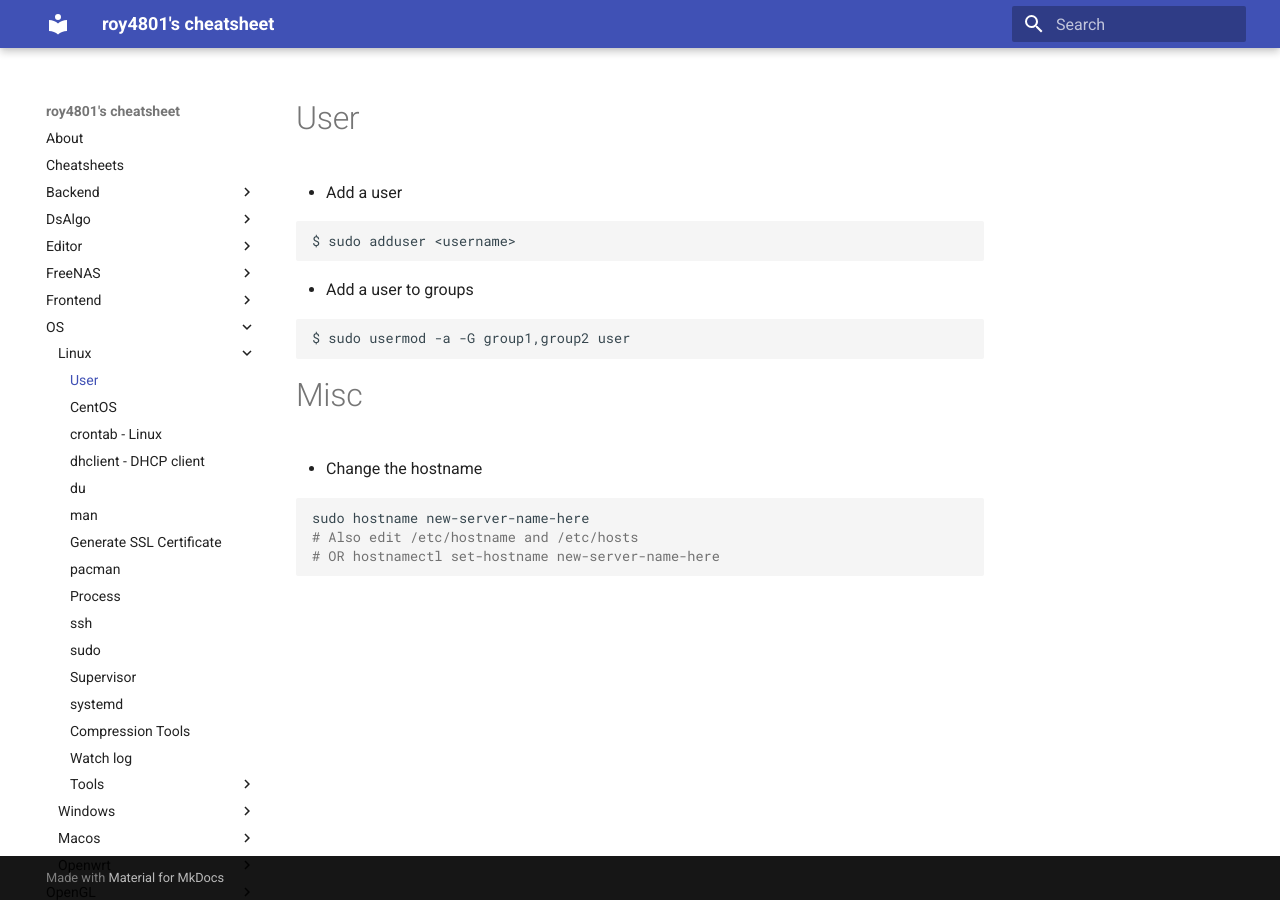
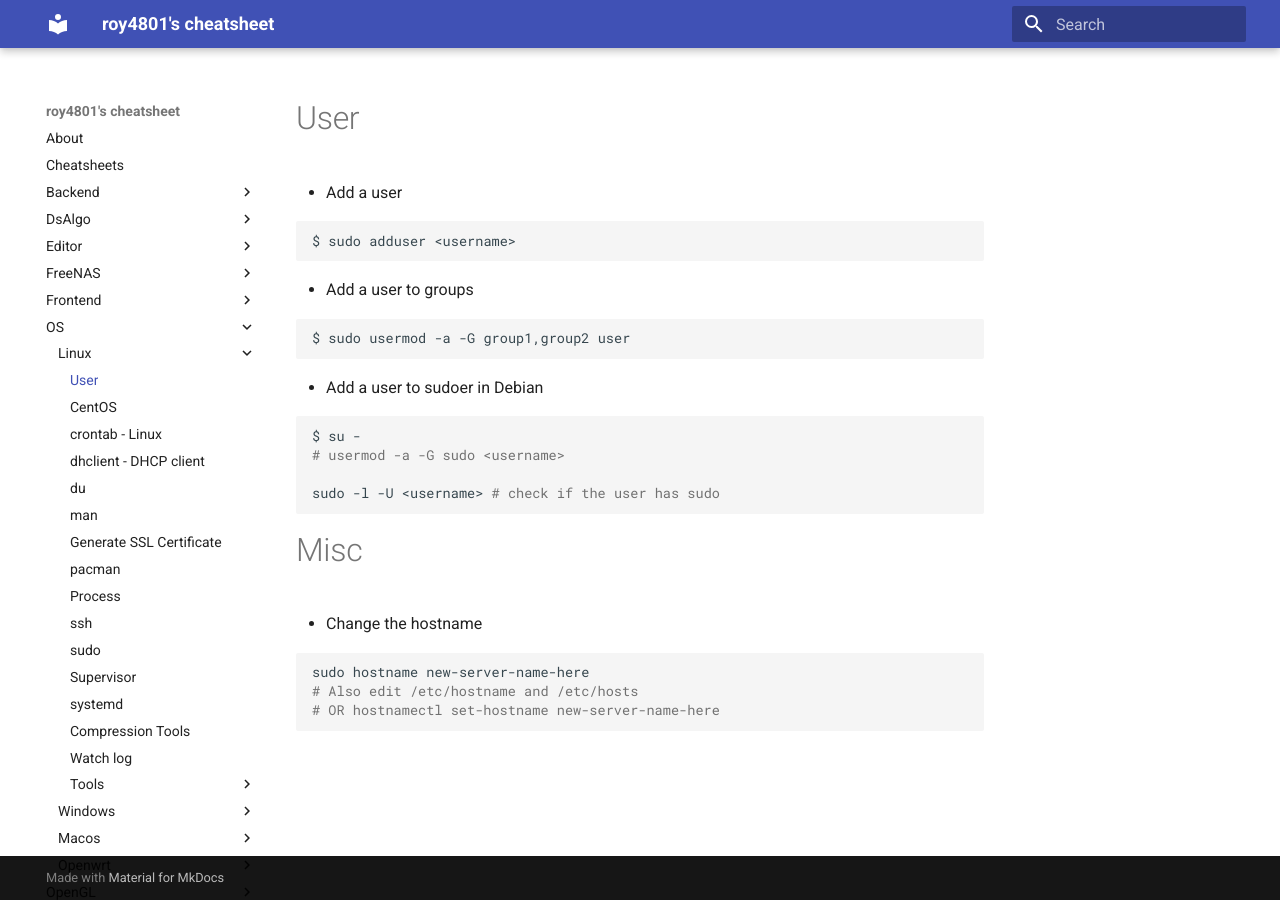
Before and after one commit to roy4801/docs.roy4801.tw, an MkDocs documentation site: the page built from docs/OS/Linux/Server Management.md, in a window 1280 px wide. Built offline with MkDocs 1.6.1 and Material for MkDocs 9.7.7, drawn with Linux system fonts in a browser that asks for light colours.

Commit message:
linux: usermod

````diff
--- a/docs/OS/Linux/Server Management.md
+++ b/docs/OS/Linux/Server Management.md
@@ -12,6 +12,15 @@ $ sudo adduser <username>
 $ sudo usermod -a -G group1,group2 user
 ```
 
+- Add a user to sudoer in Debian
+
+```bash
+$ su -
+# usermod -a -G sudo <username>
+
+sudo -l -U <username> # check if the user has sudo
+```
+
 # Misc
 
 * Change the hostname
````
